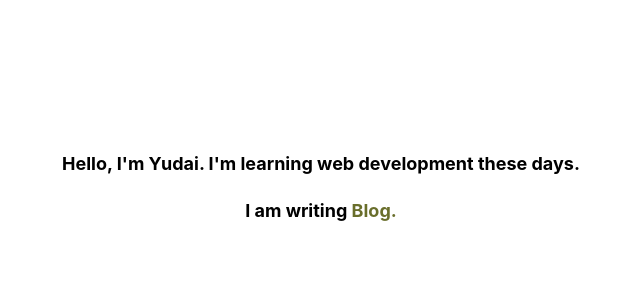
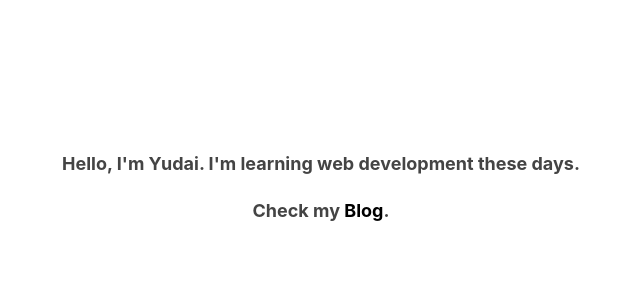
Before and after one commit to sanflog/yoakeNext, a Next.js app: page / in a window 1280 px wide. Shown: the top 300 px of the page, without its empty margins (319-959 px from the left). Built offline with nearby package versions, Linux system fonts and the light colour scheme.

Commit message:
change_color_top_page

```diff
--- a/pages/index.jsx
+++ b/pages/index.jsx
@@ -27,7 +27,7 @@ export default function HomePage({ allPostsData }) {
 					<strong>Hello, I'm Yudai. I'm learning web development these days.</strong>
 				</p>
 				<p>
-					<strong>I am writing <a href="/blog/blog">Blog.</a></strong>
+					<strong>Check my <a href="/blog/blog">Blog</a>.</strong>
 				</p>
 			</section>
 		</>
--- a/styles/global.css
+++ b/styles/global.css
@@ -5,6 +5,7 @@ body {
 	font-family: -apple-system, BlinkMacSystemFont, Segoe UI, Roboto, Oxygen, Ubuntu, Cantarell, Fira Sans, Helvetica Neue, sans-serif;
 	line-height: 1.6;
 	font-size: 18px;
+	color: #444;
 }
 
 * {
@@ -12,7 +13,7 @@ body {
 }
 
 a {
-	color: #696e2b;
+	color: #000;
 	text-decoration: none;
 }
 
```
